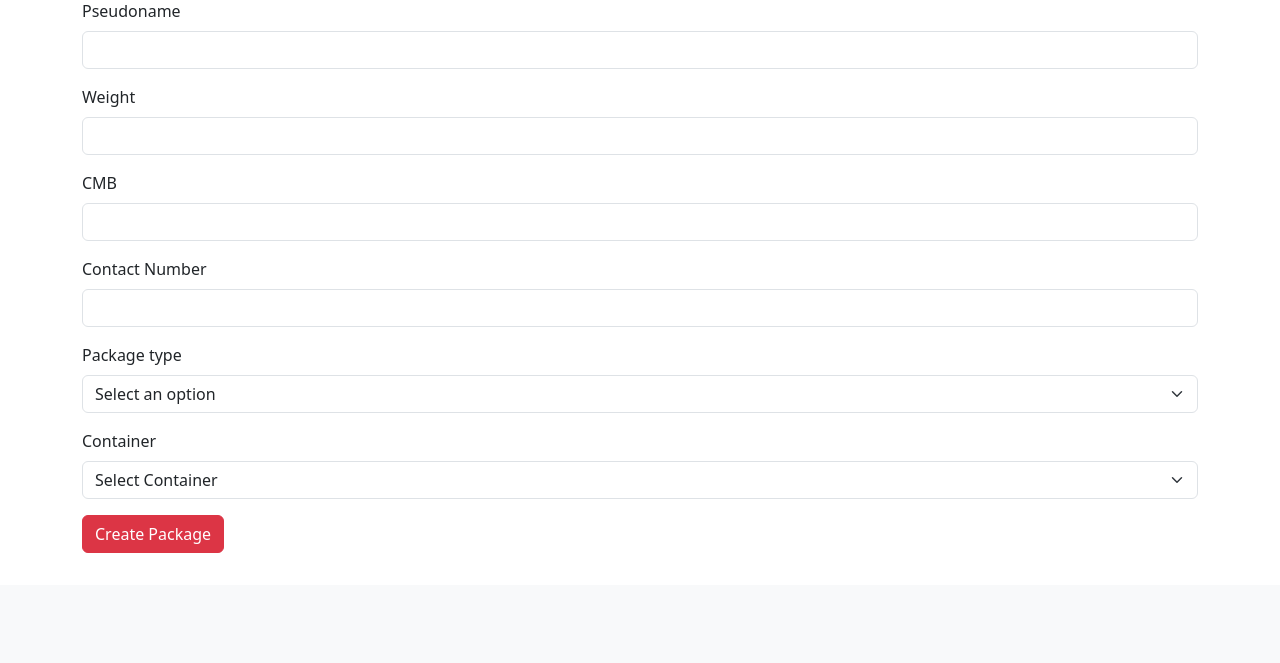
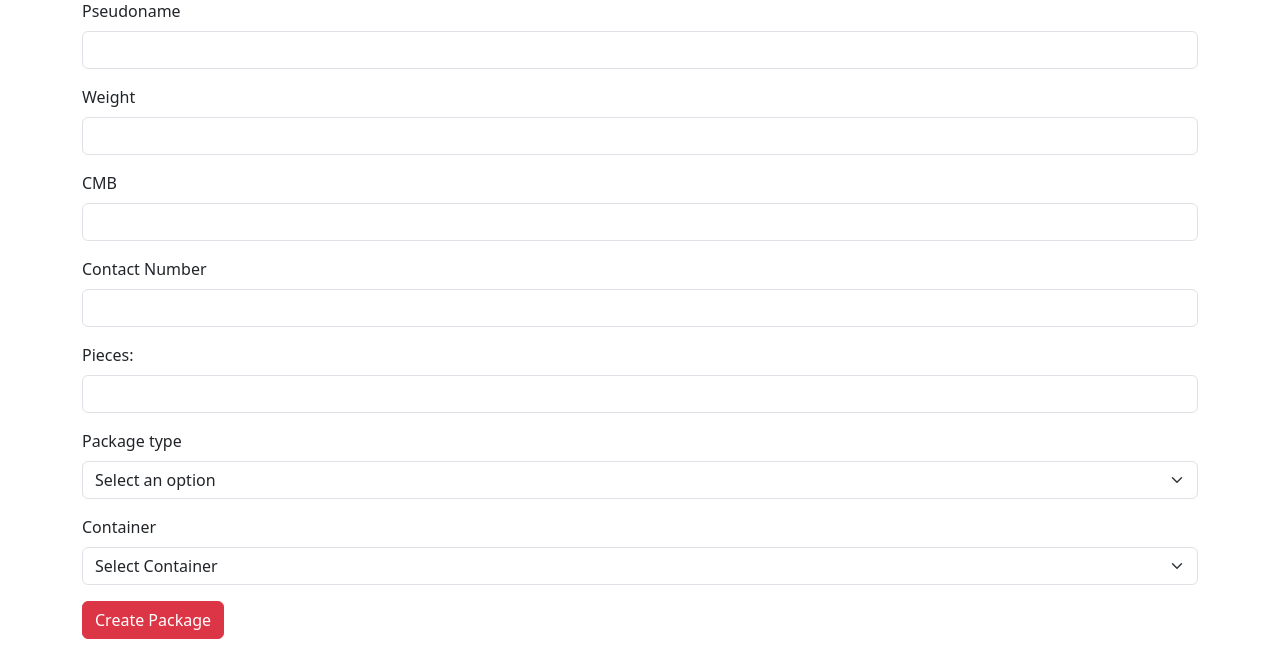
Before and after one commit to fzbian/ct_tracking, a Django app: page /es/packages/create/1/ in a window 1280 px wide. Shown: the part 215-878 px from the top of the page. Before the commit the page ends 768 px from the top, so only its background shows below. Run offline with Django 5.2, Linux system fonts and the light colour scheme; the visitor is signed in with stand-in values (Sample User, id 1); data that the repository does not hold is empty.

Commit message:
feat: new pieces atribute on packages

```diff
--- a/api/packages.py
+++ b/api/packages.py
@@ -150,6 +150,7 @@ def create_package(package: PackageCreate, db: Session = Depends(get_db)):
         pseudoname=package.pseudoname,
         weight=package.weight,
         volumetric_measure=package.volumetric_measure,
+        pieces=package.pieces,
         contact_number=package.contact_number,
         container_id=package.container_id,
         tracking_id=tracking_id,  # Nuevo tracking ID
@@ -183,6 +184,7 @@ def get_info_by_tracking_id(tracking_id: str, db: Session = Depends(get_db)):
         pseudoname=db_package.pseudoname,
         weight=db_package.weight,
         volumetric_measure=db_package.volumetric_measure,
+        pieces=db_package.pieces,
         contact_number=db_package.contact_number,
         package_type=db_package.package_type,  # Añadido package_type
         container_id=db_package.container_id,
@@ -212,6 +214,8 @@ def update_package(package_id: int, package: PackageUpdate, db: Session = Depend
         db_package.weight = package.weight
     if package.volumetric_measure is not None:
         db_package.volumetric_measure = package.volumetric_measure
+    if package.pieces is not None:
+        db_package.pieces = package.pieces
     if package.contact_number is not None:
         db_package.contact_number = package.contact_number
     if package.delivered is not None:
--- a/models.py
+++ b/models.py
@@ -31,6 +31,7 @@ class Package(Base):
     weight = Column(Float, nullable=False)
     volumetric_measure = Column(Float, nullable=False)
     contact_number = Column(BigInteger, nullable=False)
+    pieces = Column(Integer, nullable=False)  # Nuevo atributo
     container_id = Column(Integer, ForeignKey('containers.id'), nullable=True)
     delivered = Column(Boolean, default=False)
     package_type = Column(Text, nullable=True)  # Nuevo atributo
@@ -91,12 +92,12 @@ class PackageWithContainerResponse(BaseModel):
     weight: float
     volumetric_measure: float
     contact_number: int
+    pieces: int  # Nuevo atributo
     container_id: Optional[int] = None
     package_type: Optional[str]  # Nuevo atributo
     container: Optional[ContainerResponse] = None
     statuses: List[StatusResponse] = []
     delivered: bool
-    package_type: Optional[str]  # Nuevo atributo
 
     class Config:
         orm_mode = True
@@ -107,6 +108,7 @@ class PackageCreate(BaseModel):
     weight: float
     volumetric_measure: float
     contact_number: int
+    pieces: int  # Nuevo atributo
     container_id: Optional[int] = None
     package_type: Optional[str] = None  # Nuevo atributo
 
@@ -117,6 +119,7 @@ class PackageResponse(BaseModel):
     weight: float
     volumetric_measure: float
     contact_number: int
+    pieces: int  # Nuevo atributo
     container_id: Optional[int] = None
     delivered: bool
     package_type: Optional[str]  # Nuevo atributo
@@ -140,6 +143,7 @@ class PackageUpdate(BaseModel):
     weight: Optional[float] = None
     volumetric_measure: Optional[float] = None
     contact_number: Optional[int] = None
+    pieces: Optional[int] = None  # Nuevo atributo
     delivered: Optional[bool] = None
     package_type: Optional[str] = None  # Nuevo atributo para actualizar
 
--- a/ui/app/templates/containers/container_detail.html
+++ b/ui/app/templates/containers/container_detail.html
@@ -58,6 +58,7 @@
                         <th>{% trans "Pseudoname" %}</th>
                         <th>{% trans "Weight" %}</th>
                         <th>{% trans "CMB" %}</th>
+                        <th>{% trans "Pieces" %}</th>
                         <th>{% trans "Contact Number" %}</th>
                         <th>{% trans "Package type" %}</th>
                         <th>{% trans "Delivered" %}</th>
@@ -72,6 +73,7 @@
                                 <td>{{ package.pseudoname }}</td>
                                 <td>{{ package.weight }} kg</td>
                                 <td>{{ package.volumetric_measure }} m³</td>
+                                <td>{{ package.pieces }}</td>
                                 <td>{{ package.contact_number }}</td>
                                 <td>
                                     {% if package.package_type == "Caja" %}
--- a/ui/app/templates/packages/create_package.html
+++ b/ui/app/templates/packages/create_package.html
@@ -46,6 +46,10 @@
                 <label for="contact_number" class="form-label">{% trans "Contact Number" %}</label>
                 <input type="text" id="contact_number" name="contact_number" class="form-control" maxlength="10" pattern="\d{10}" required>
             </div>
+            <div class="mb-3">
+                <label for="pieces" class="form-label">{% trans "Pieces" %}:</label>
+                <input type="number" id="pieces" name="pieces" class="form-control" step="1" min="0" required>
+            </div>
 
             <div class="mb-3">
                 <label for="package_type" class="form-label">{% trans "Package type" %}</label>
--- a/ui/app/templates/packages/edit_package.html
+++ b/ui/app/templates/packages/edit_package.html
@@ -50,6 +50,12 @@
             </div>
 
             <div class="mb-3">
+                <label for="pieces" class="form-label">{% trans "Pieces" %}:</label>
+                <input type="number" id="pieces" name="pieces" class="form-control" step="1" min="0"
+                       value="{{ data.pieces|default:package.pieces }}" required>
+            </div>
+
+            <div class="mb-3">
                 <label for="package_type" class="form-label">{% trans "Package type" %}:</label>
                 <select id="package_type" name="package_type" class="form-select" required>
                     <option value="">{% trans "Select an option" %}</option>
--- a/ui/app/templates/packages/package_info.html
+++ b/ui/app/templates/packages/package_info.html
@@ -75,6 +75,7 @@
                 <p><strong>Pseudoname:</strong> {{ package.pseudoname }}</p>
                 <p><strong>Peso:</strong> {{ package.weight }} kg</p>
                 <p><strong>Medida Volumétrica:</strong> {{ package.volumetric_measure }} m³</p>
+                <p><strong>Piezas:</strong> {{ package.pieces }}</p>
                 <p><strong>Tipo de paquete:</strong> {{ package.package_type }}</p>
             </div>
         </div>
--- a/ui/app/views.py
+++ b/ui/app/views.py
@@ -181,6 +181,7 @@ class CreatePackageView(LoginRequiredMixin, View):
         pseudoname = request.POST.get('pseudoname')
         weight = request.POST.get('weight')
         volumetric_measure = request.POST.get('volumetric_measure')
+        pieces= request.POST.get('pieces')
         contact_number = request.POST.get('contact_number')
         container_id = request.POST.get('container_id')
         package_type = request.POST.get('package_type')
@@ -189,6 +190,7 @@ class CreatePackageView(LoginRequiredMixin, View):
             'pseudoname': pseudoname,
             'weight': weight,
             'volumetric_measure': volumetric_measure,
+            'pieces': pieces,
             'contact_number': contact_number,
             'package_type': package_type,
             'container_id': container_id
@@ -224,6 +226,7 @@ class EditPackageView(LoginRequiredMixin, View):
         pseudoname = request.POST.get('pseudoname')
         weight = request.POST.get('weight')
         volumetric_measure = request.POST.get('volumetric_measure')
+        pieces = request.POST.get('pieces')
         contact_number = request.POST.get('contact_number')
         container_id = request.POST.get('container_id')
         package_type = request.POST.get('package_type')
@@ -232,6 +235,7 @@ class EditPackageView(LoginRequiredMixin, View):
             'pseudoname': pseudoname,
             'weight': weight,
             'volumetric_measure': volumetric_measure,
+            'pieces': pieces,
             'contact_number': contact_number,
             'package_type': package_type,
             'container_id': container_id
```
Also changed, not shown: ui/locale/es/LC_MESSAGES/django.po, ui/locale/zh/LC_MESSAGES/django.po.
